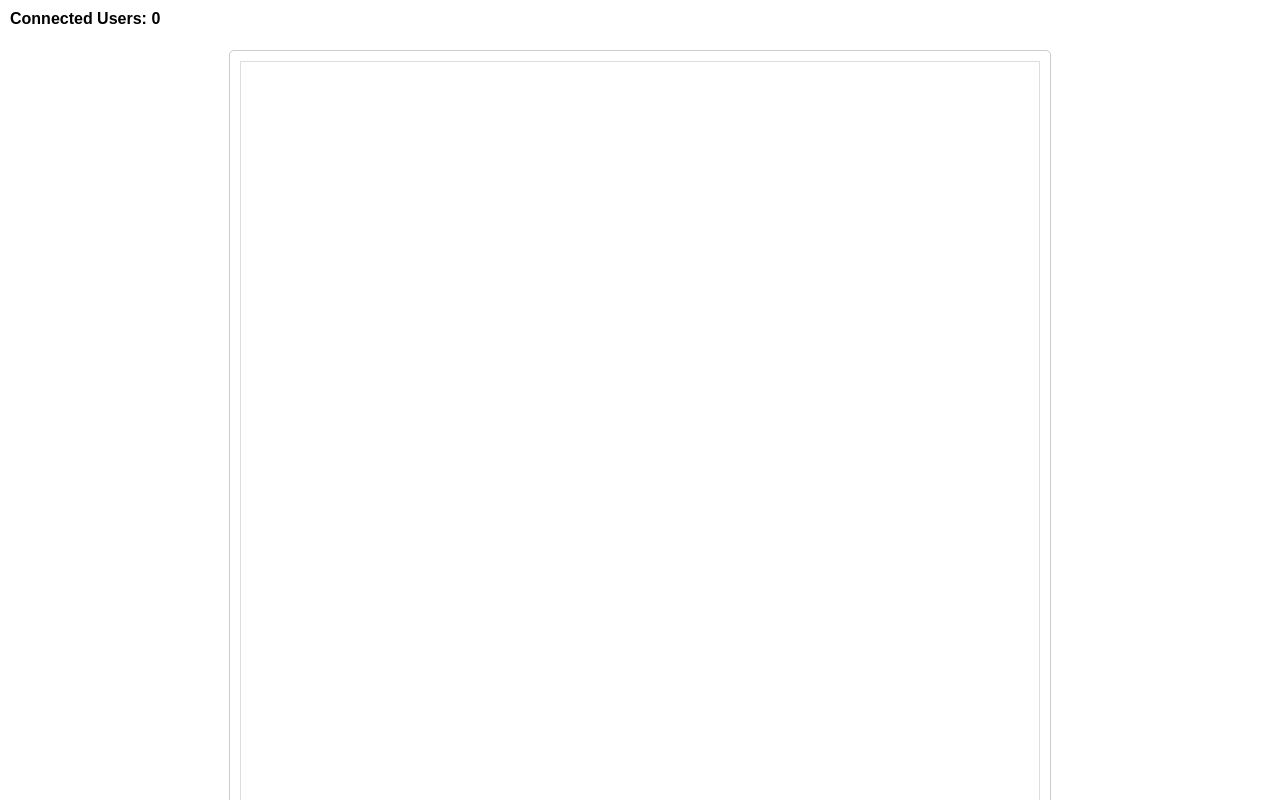
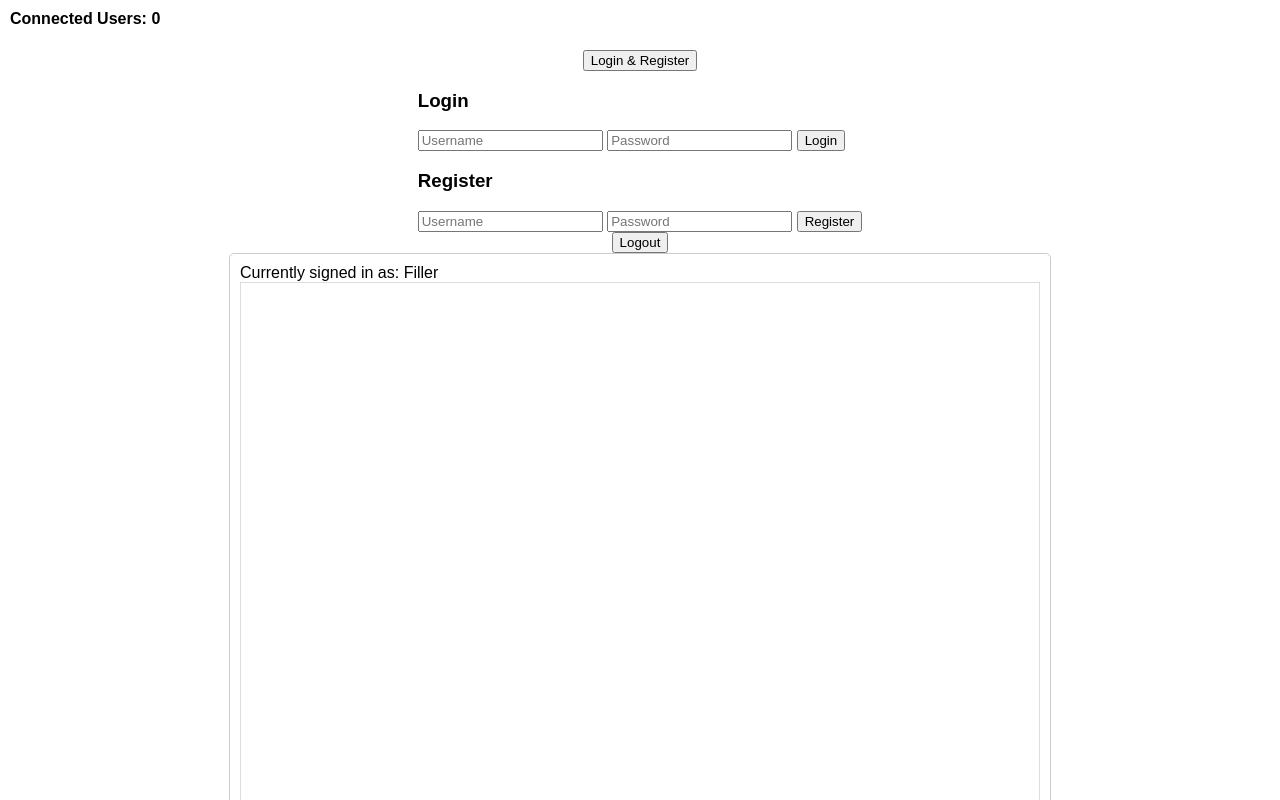
Before and after one commit to MonMog/ubuntu-website, a plain HTML site: page index.html in a window 1280 px wide. Shown: the top 800 px of the page. Drawn offline with nearby package versions, Linux system fonts and the light colour scheme; no server answers.

Commit message:
Update index.html

```diff
--- a/index.html
+++ b/index.html
@@ -6,59 +6,46 @@
   <link rel="stylesheet" href="style.css">
 </head>
 <body>
-  <div id="connectedUsers">Connected Users: <span id="userCount">0</span></div>
+  <div id="overlay"></div>
+
+  <button id="toggleModalButton">Login & Register</button>
+
+  <div id="modalContainer">
+    <div id="loginContainer">
+      <form id="loginForm" action="/login" method="POST">
+        <h3>Login</h3>
+        <input type="text" name="username" placeholder="Username" required>
+        <input type="password" name="password" placeholder="Password" required>
+        <button type="submit">Login</button>
+      </form>
+      <form id="registerForm" action="/register" method="POST">
+        <h3>Register</h3>
+        <input type="text" name="username" placeholder="Username" required>
+        <input type="password" name="password" placeholder="Password" required>
+        <button type="submit">Register</button>
+      </form>
+    </div>
+  </div>
+
+
+   <button id="logoutButton">Logout</button>
+
   <div id="chatContainer">
+
+    <div id="connectedUsers">Connected Users:
+    <span id="userCount">0</span>
+    <ul id="userList"></ul>
+    </div>
+
+    <div id="CurrentUser"> Currently signed in as: <span id="CurrentUsername">Filler</span></div>
     <div id="chatBox"></div>
     <input type="text" id="messageInput" placeholder="Type a message...">
     <button id="sendButton">Send</button>
   </div>
+
   <script src="/socket.io/socket.io.js"></script>
   <script src="chat.js"></script>
+  <script src="script.js"></script>
+
 </body>
 </html>
-
-
-
-
-
-
-
-<!-- <!DOCTYPE html>
-<html lang="en">
-<head>
-    <meta charset="UTF-8">
-    <meta name="viewport" content="width=device-width, initial-scale=1.0">
-    <title>AAAAAAAAAAAAA</title>
-    <link rel="icon" href="sticker.PNG" type="image/png">
-    <link rel="stylesheet" href="style.css">
-</head>
-<body>
-
-    <section id="services">
-        <h2>Our Services</h2>
-        <ul>
-            <li><img src="sticker.PNG" width="50" height="50"></li>
-            <li><img src="sticker.PNG" width="100" height="100"></li>
-            <li><img src="sticker.PNG" width="150" height="150"></li>
-        </ul>
-    </section>
-
-
-    <section id="testimonials">
-        <h2>Testimonials</h2>
-        <ul>
-            <li><img src="sticker.PNG" width="50" height="50"></li>
-            <li><img src="sticker.PNG" width="100" height="100"></li>
-            <li><img src="sticker.PNG" width="150" height="150"></li>
-        </ul>
-    </section>
-
-    <section id="contact">
-        <h2>Contact Us</h2>
-        <li><img src="sticker.PNG" width="50" height="50"></li>
-    </section>
-
-
-    <script src="script.js"></script>
-</body>
-</html> -->
```
